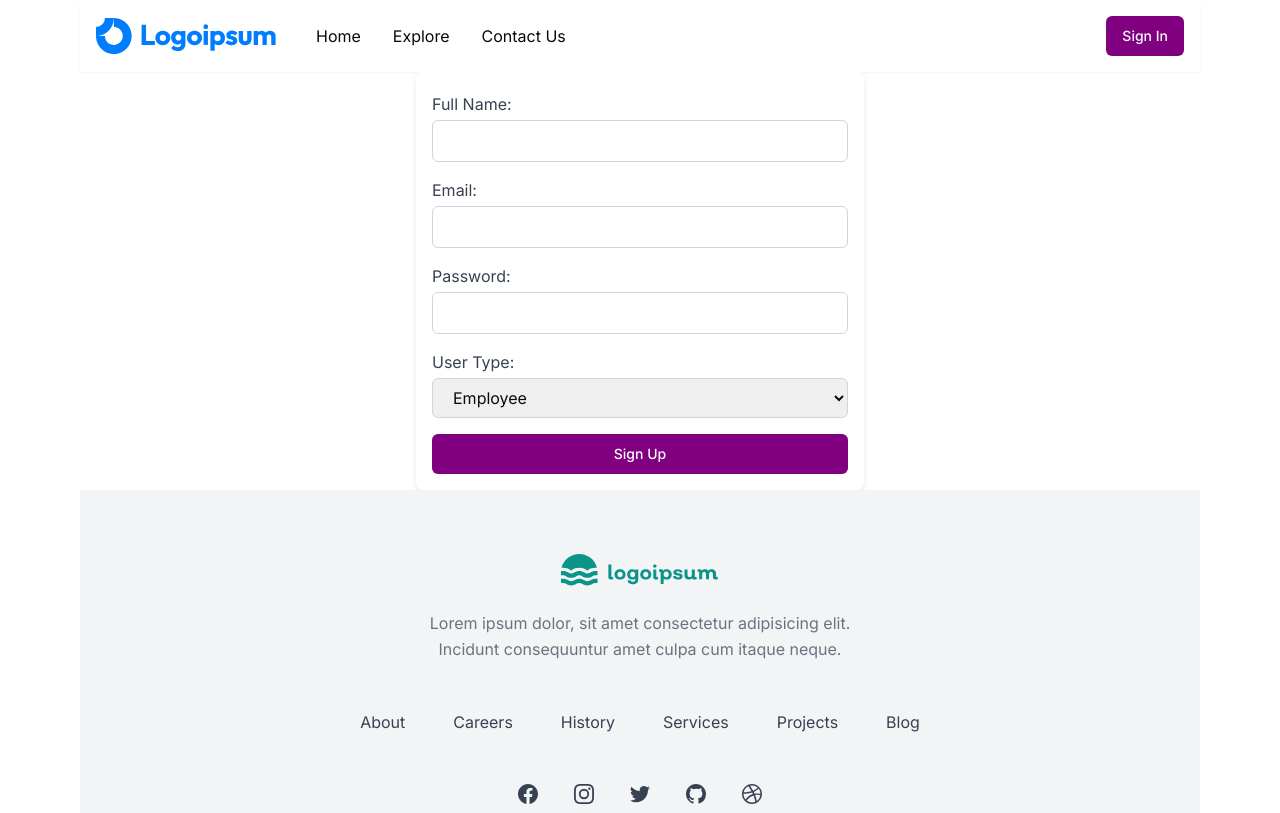
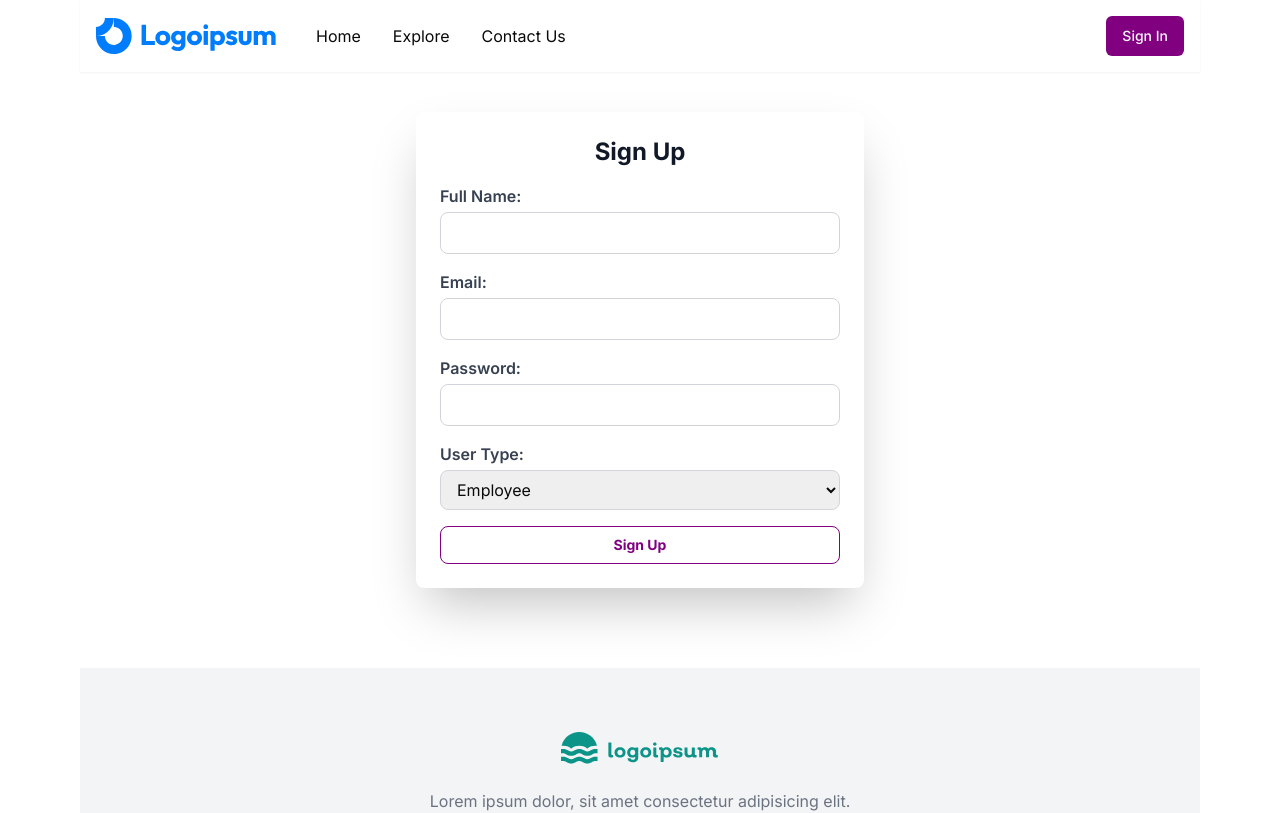
Before and after one commit to Sameeryasir/front_end_nextjs, a Next.js app: page /signUp in a window 1280 px wide. Shown: the top 813 px of the page. Built offline with nearby package versions, Linux system fonts and the light colour scheme.

Commit message:
new modification

```diff
--- a/app/(route)/logIn/page.js
+++ b/app/(route)/logIn/page.js
@@ -3,6 +3,6 @@ import React from 'react'
 
 export default function page() {
   return (
-    <div><LoginForm/></div>
+    <div><LoginForm/>   </div>
   )
 }
--- a/app/(route)/search/[sname]/page.js
+++ b/app/(route)/search/[sname]/page.js
@@ -1,15 +1,27 @@
 "use client";
-import React, { useEffect,useState } from 'react'
-import { fetchShops } from '@/app/service/shops';
-import Shop from '@/app/_components/Shop';
-export default function search({params}) {
+import React, { useEffect, useState } from "react";
+import { fetchShops } from "@/app/service/shops";
+import Shop from "@/app/_components/Shop";
+import { fetchCategory } from "@/app/service/Category";
+import { usePathname } from "next/navigation";
+
+export default function search() {
   const [shops, setShops] = useState([]);
+  const params = usePathname();
+  const categoryName = params.split("/")[2];
 
   useEffect(() => {
-    console.log(params.sname);
+    setShops([]);
+
     const fetchData = async () => {
       try {
-        const response = await fetchShops();
+        const categories = await fetchCategory();
+
+        const category = categories.filter((cat) => {
+          return cat.Slug === categoryName;
+        });
+
+        const response = await fetchShops(category?.[0].id);
         setShops(response);
       } catch (error) {
         console.error("Error fetching data:", error);
@@ -17,10 +29,11 @@ export default function search({params}) {
     };
 
     fetchData();
-
-  }, []);
+  }, [params]);
 
   return (
-    <div><Shop heading={params.sname}/></div>
-  )
+    <div>
+      <Shop shops={shops} />
+    </div>
+  );
 }
--- a/app/_components/Footer.jsx
+++ b/app/_components/Footer.jsx
@@ -2,7 +2,7 @@ import React from 'react'
 
 export default function Footer() {
   return (
-<footer className="bg-gray-100">
+<footer className="bg-gray-100 mt-20">
   <div className="mx-auto max-w-5xl px-4 py-16 sm:px-6 lg:px-8">
     <div className="flex justify-center text-teal-600">
       <svg className="h-8" viewBox="0 0 118 24" fill="none" xmlns="http://www.w3.org/2000/svg">
--- a/app/_components/Forms/SignUp.jsx
+++ b/app/_components/Forms/SignUp.jsx
@@ -49,47 +49,47 @@ const SignupForm = () => {
   return (
     <form
     onSubmit={handleSubmit(onSubmit)}
-      className="space-y-4 max-w-md mx-auto p-4 bg-white shadow-md rounded-md pt-5"
+    className="max-w-md mx-auto p-6 bg-white shadow-2xl rounded-lg space-y-4 mt-10"
   >
+    <h2 className="text-2xl font-bold text-center text-gray-900">Sign Up</h2>
     <div className="flex flex-col">
-        <label className="mb-1 text-gray-700">Full Name:</label>
+      <label className="mb-1 text-md text-gray-700 font-semibold">Full Name:</label>
       <input
         {...register("FullName")}
-          className="px-4 py-2 border border-gray-300 rounded-md focus:outline-none focus:ring-2 focus:ring-blue-500"
+        className="px-3 py-2 border border-gray-300 rounded-lg focus:outline-none focus:ring-2 focus:ring-primary transition duration-300"
       />
       {errors.FullName && (
         <p className="text-red-500 text-sm mt-1">{errors.FullName.message}</p>
       )}
     </div>
     <div className="flex flex-col">
-        <label className="mb-1 text-gray-700">Email:</label>
+      <label className="mb-1 text-md text-gray-700 font-semibold">Email:</label>
       <input
         {...register("Email")}
-          className="px-4 py-2 border border-gray-300 rounded-md focus:outline-none focus:ring-2 focus:ring-blue-500"
+        className="px-3 py-2 border border-gray-300 rounded-lg focus:outline-none focus:ring-2 focus:ring-primary transition duration-300"
       />
       {errors.Email && (
         <p className="text-red-500 text-sm mt-1">{errors.Email.message}</p>
       )}
     </div>
     <div className="flex flex-col">
-        <label className="mb-1 text-gray-700">Password:</label>
+      <label className="mb-1 text-md text-gray-700 font-semibold">Password:</label>
       <input
         type="password"
         {...register("Password")}
-          className="px-4 py-2 border border-gray-300 rounded-md focus:outline-none focus:ring-2 focus:ring-blue-500"
+        className="px-3 py-2 border border-gray-300 rounded-lg focus:outline-none focus:ring-2 focus:ring-primary transition duration-300"
       />
       {errors.Password && (
         <p className="text-red-500 text-sm mt-1">{errors.Password.message}</p>
       )}
     </div>
     <div className="flex flex-col">
-        <label className="mb-1 text-gray-700">User Type:</label>
+      <label className="mb-1 text-md text-gray-700 font-semibold">User Type:</label>
       <select
         {...register("UserType")}
-          className="px-4 py-2 border border-gray-300 rounded-md focus:outline-none focus:ring-2 focus:ring-blue-500"
-          defaultValue="" // Ensures that the field is empty if no option is selected
+        className="px-3 py-2 border border-gray-300 rounded-lg focus:outline-none focus:ring-2 focus:ring-primary transition duration-300"
+        defaultValue=""
       >
-
         <option value="Employee">Employee</option>
         <option value="User">User</option>
         <option value="ServiceProvider">ServiceProvider</option>
@@ -97,15 +97,15 @@ const SignupForm = () => {
       {errors.UserType && (
         <p className="text-red-500 text-sm mt-1">{errors.UserType.message}</p>
       )}
+    </div>
+    <button
+      className="px-4 py-2 border border-primary bg-white text-primary w-full text-center text-sm cursor-pointer hover:bg-primary hover:text-white font-bold rounded-lg transition duration-300"
+      type="submit"
+    >
+      Sign Up
+    </button>
+  </form>
 
-        {errors.UserType && (
-          <p className="text-red-500 text-sm mt-1">{errors.UserType.message}</p>
-        )}
-      </div>
-      <Button className="w-full bg-primary text-white py-2" type="submit">
-        Sign Up
-      </Button>
-    </form>
   );
 };
 
--- a/app/_components/Header.jsx
+++ b/app/_components/Header.jsx
@@ -39,7 +39,7 @@ export default function Header() {
         </ul>
       </div>
       <Link href={'/signUp/'}>
-      <Button>Sign In</Button>
+      <Button className=' hover:scale-105 trasition-all ease-in-out'>Sign In</Button>
       </Link>
     </div>
   );
--- a/app/_components/Shop.jsx
+++ b/app/_components/Shop.jsx
@@ -4,26 +4,13 @@ import { useEffect, useState } from "react";
 import { fetchShops } from "../service/shops";
 import { Button } from "@/components/ui/button";
 import Image from "next/image";
-export default function Shop({heading}) {
-  const [shops, setShops] = useState([]);
-  useEffect(() => {
-    const fetchData = async () => {
-      try {
-        const response = await fetchShops();
-        setShops(response);
-      } catch (error) {
-        console.error("Error fetching data:", error);
-      }
-    };
+import { fetchCategory } from "../service/Category";
 
-    fetchData();
-  }, []);
-
-  console.log("shops", shops);
+export default function Shop({ heading, shops = [] }) {
   return (
     <section className="container mx-auto p-10 md:py-12 px-0 md:p-8 md:px-0">
       <h1 className="mb-10 items-center flex flex-col  font-bold text-4xl tracking-wide">
-        {heading="Popular Shops"}
+        {(heading = "Popular Shops")}
       </h1>
       {shops.length > 0 && (
         <div className="flex flex-wrap gap-8 justify-center">
--- a/app/page.js
+++ b/app/page.js
@@ -6,11 +6,13 @@ import Employee from "./_components/Employee";
 import LoginForm from "./_components/Forms/LogIn";
 
 export default function Home() {
+
+
+
   return (
     <div>
    <Hero/>
    <Searchlist/>
-   <Shop/>
     </div>
   );
 }
--- a/app/service/shops.js
+++ b/app/service/shops.js
@@ -1,5 +1,12 @@
-export async function fetchShops() {
-  const response = await fetch("http://localhost:3000/shop");
+export async function fetchShops(category_id = null) {
+  const queryString = {};
+  if (category_id) {
+    queryString["category_id"] = category_id;
+  }
+
+  const response = await fetch(
+    "http://localhost:3000/shop?" + new URLSearchParams(queryString).toString()
+  );
   const data = await response.json();
   return data;
 }
```
Lines whose indentation alone changed are shown as unchanged.
